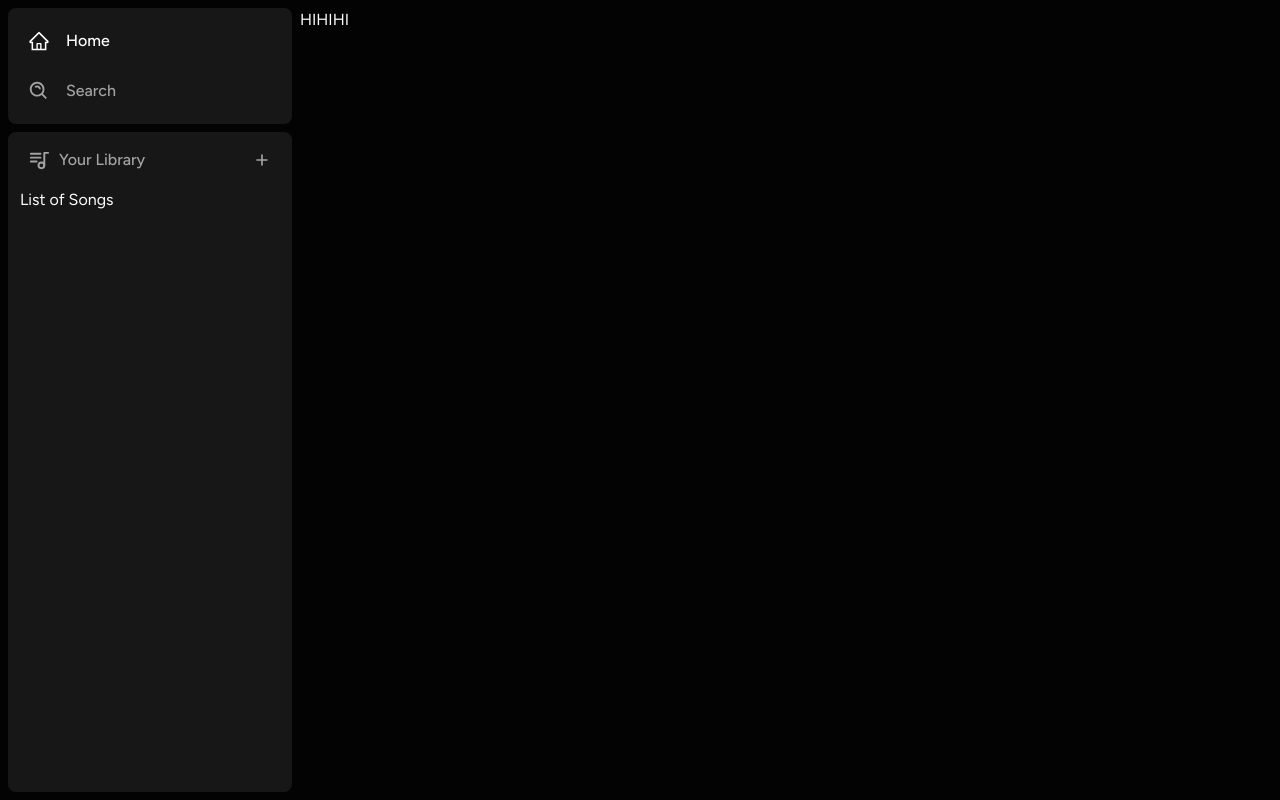
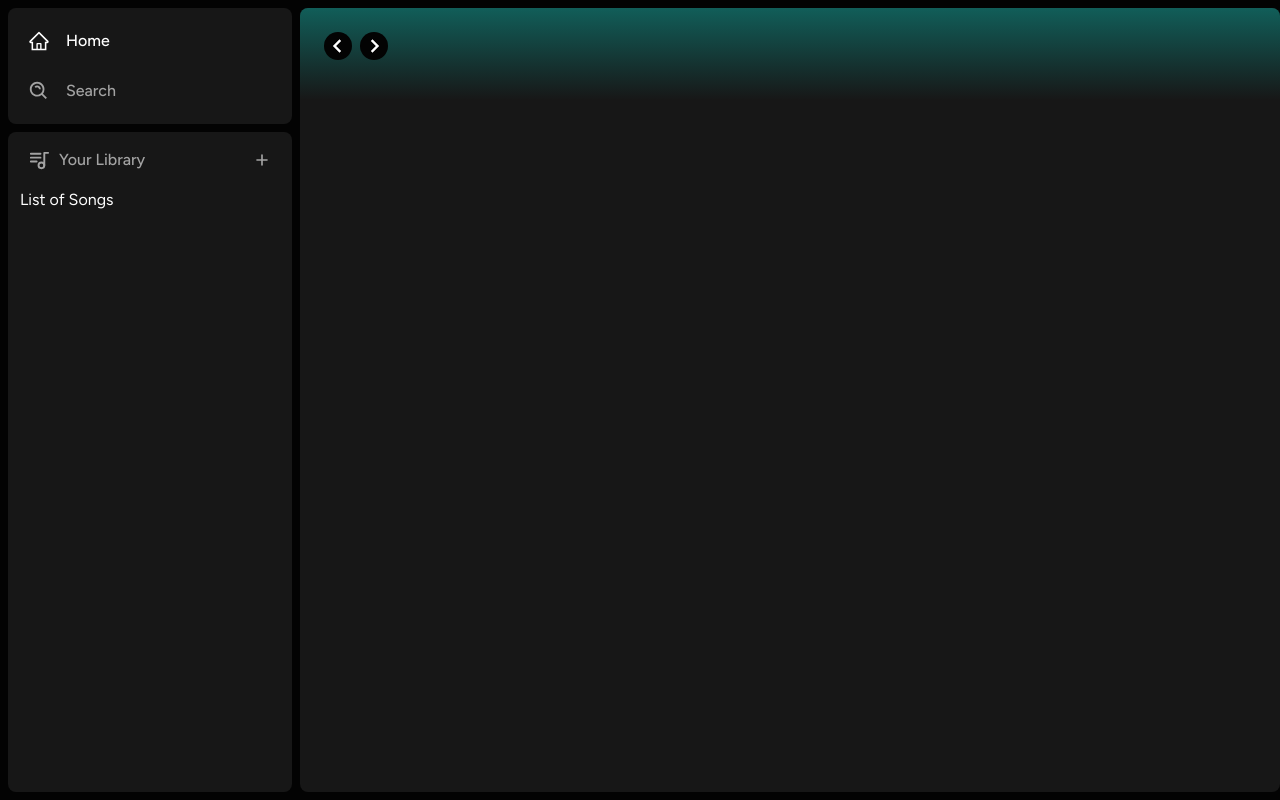
Before and after one commit to iEarlG/melomix, a Next.js app: page / in a window 1280 px wide. Built offline with nearby package versions, Linux system fonts and the light colour scheme.

Commit message:
adding layout on main content

```diff
--- a/app/page.tsx
+++ b/app/page.tsx
@@ -1,6 +1,11 @@
+import Header from "@/components/Header";
 
 export default function Home() {
   return (
-    <div>HIHIHI</div>
+    <div className="w-full h-full overflow-hidden overflow-y-hidden bg-neutral-900 rounded-lg">
+      <Header>
+        Header
+      </Header>
+    </div>
   );
 }
--- /dev/null
+++ b/components/Header.tsx
@@ -0,0 +1,60 @@
+"use client";
+
+import { useRouter } from "next/navigation";
+import { twMerge } from "tailwind-merge";
+
+import { BiChevronLeft, BiChevronRight, BiSearchAlt } from "react-icons/bi";
+import { AiOutlineHome } from "react-icons/ai";
+
+interface HeaderProps {
+    children: React.ReactNode;
+    className?: string;
+}
+
+const Header: React.FC<HeaderProps> = ({
+    children,
+    className
+}) => {
+    const router = useRouter();
+
+    const handleLogOut = () => {
+
+    };
+
+    return (
+        <div className={twMerge(`h-fixed bg-gradient-to-b from-teal-800 p-6`, className)}>
+            <div className="w-full flex items-center justify-between mb-4">
+                <div className="hidden md:flex items-center gap-x-2">
+                    <button
+                        className="flex items-center justify-center rounded-full hover:opacity-75 bg-[#030303] transition"
+                        onClick={() => router.back()}
+                    >
+                        <BiChevronLeft size={28} className="text-white" />
+                    </button>
+                    <button
+                        className="flex items-center justify-center rounded-full hover:opacity-75 bg-[#030303] transition"
+                        onClick={() => router.forward()}
+                    >
+                        <BiChevronRight size={28} className="text-white" />
+                    </button>
+                </div>
+                <div className="flex items-center md:hidden gap-x-2">
+                <button
+                        className="flex items-center justify-center rounded-full p-2 bg-white hover:opacity-75 transition"
+                        onClick={() => {}}
+                    >
+                        <AiOutlineHome size={20} className="text-[#030303]" />
+                    </button>
+                <button
+                        className="flex items-center justify-center rounded-full p-2 bg-white hover:opacity-75 transition"
+                        onClick={() => {}}
+                    >
+                        <BiSearchAlt size={20} className="text-[#030303]" />
+                </button>
+                </div>
+            </div>
+        </div>
+    );
+}
+
+export default Header;
```
